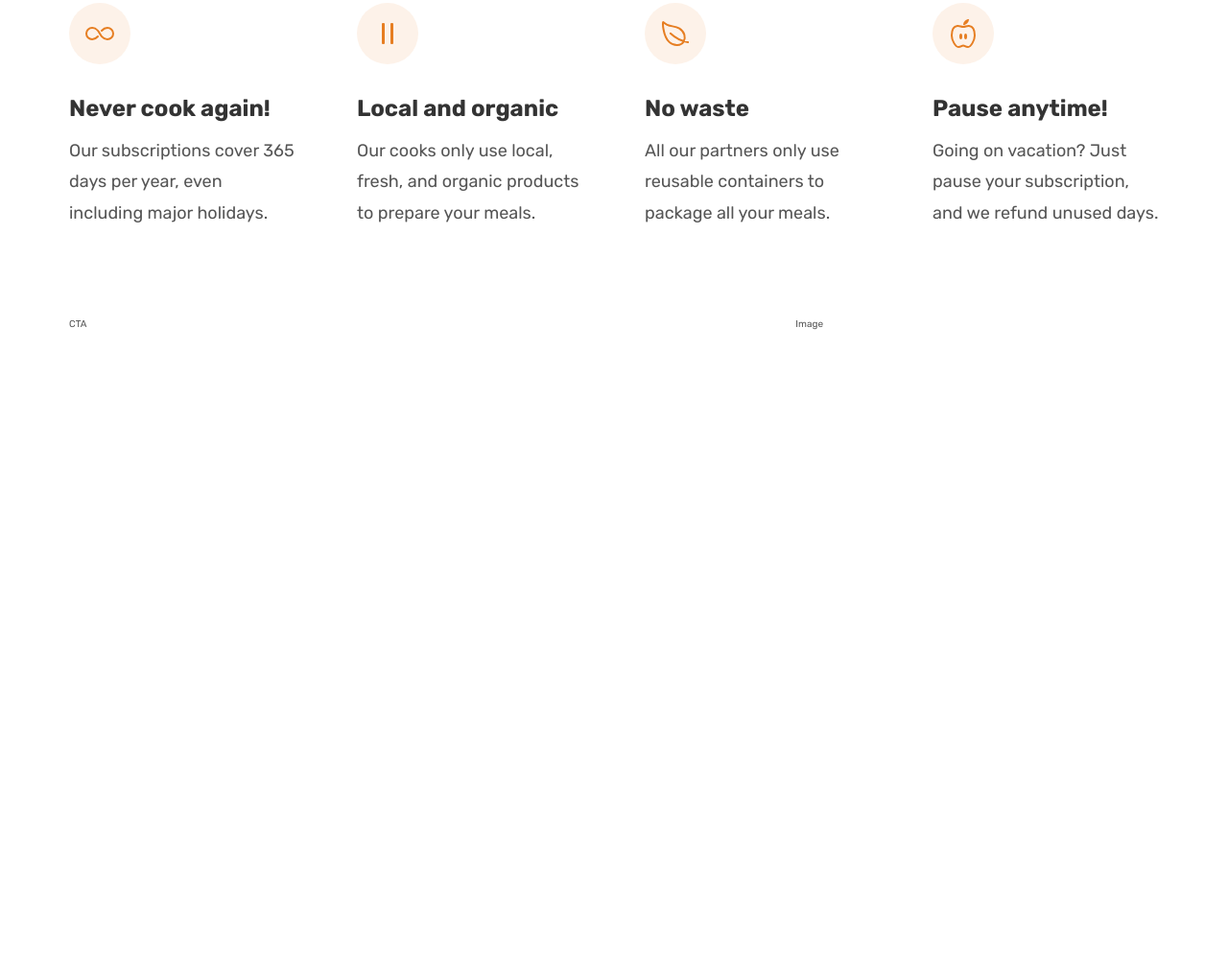
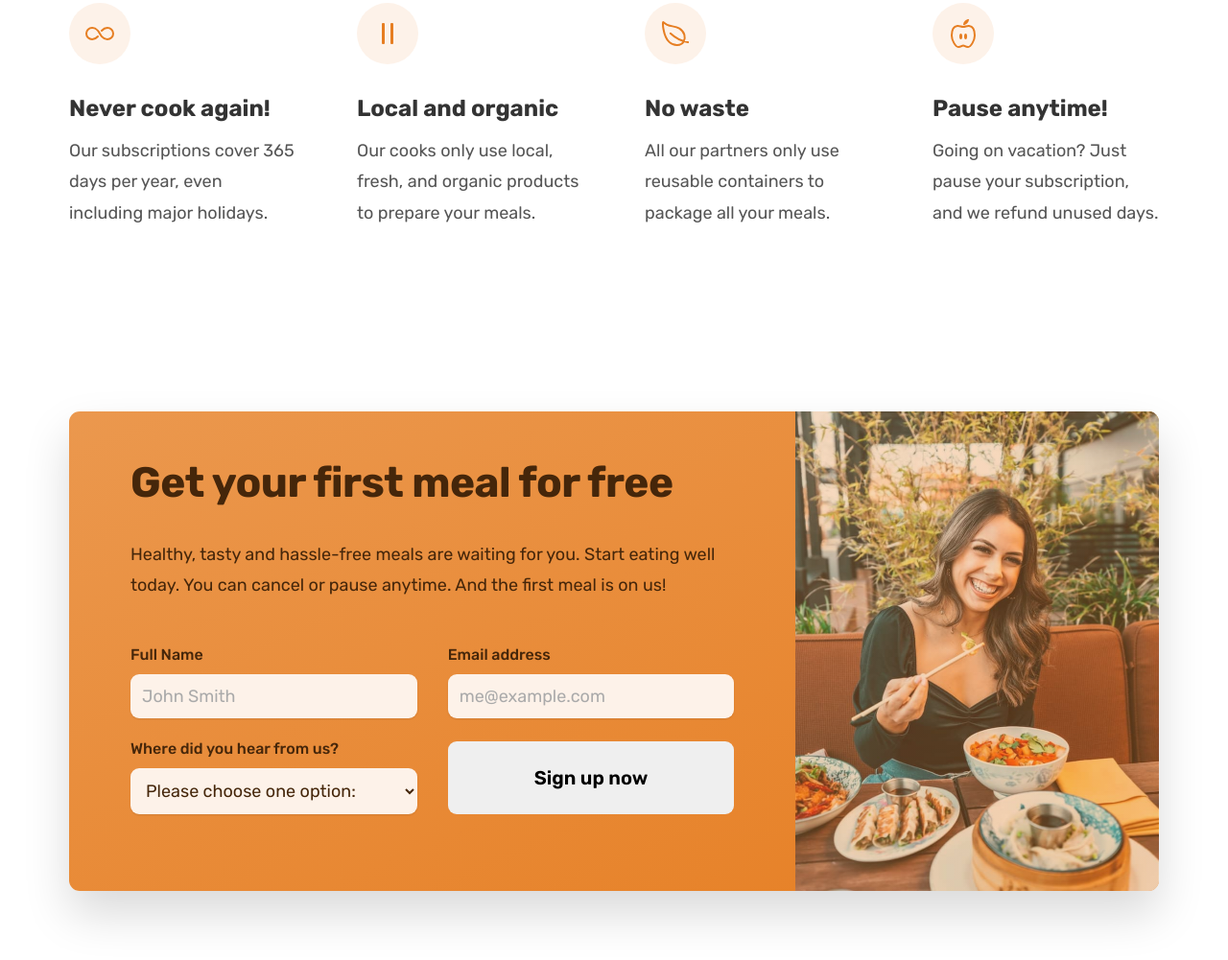
Before and after one commit to mohdzaid123/FoodWebApp, a plain HTML site: page index.html in a window 1280 px wide. Shown: the part 5739-6740 px from the top of the page at 96% size. Before the commit the page ends 6083 px from the top, so only its background shows below. Drawn offline with nearby package versions, Linux system fonts and the light colour scheme.

Commit message:
Initial commit 4

```diff
--- a/css/general.css
+++ b/css/general.css
@@ -31,6 +31,7 @@ Paragraph default:1.6
 - Tints:
 #fdf2e9
 #fae5d3;
+#eb984e;
 - Shades: #cf711f
 - Acccents:
 - Greys
@@ -38,7 +39,9 @@ Paragraph default:1.6
 #333
 #6f6f6f
 
+
 ---- 05 SHADOWS
+box-shadow: 0 2.4rem 4.8rem rgba(0, 0, 0, 0.075);
 
 --- 06 BORDER RADIUS
 Default :9px
@@ -148,6 +151,7 @@ body {
   letter-spacing: 0.75px;
 }
 
+.btn,
 .btn:link,
 .btn:visited {
   display: inline-block;
@@ -160,6 +164,11 @@ body {
   /* Put transoition on original state */
   /* transition: background-color 0.3s; */
   transition: all 0.3s;
+
+  /* Only for button */
+  border: none;
+  cursor: pointer;
+  font-family: inherit;
 }
 
 .btn--full:link,
--- a/css/style.css
+++ b/css/style.css
@@ -457,8 +457,83 @@
 /* CTA SECTION */
 /****************************************/
 
+.section-cta {
+  padding: 9.6rem 0;
+}
+
 .cta {
   display: grid;
   grid-template-columns: 2fr 1fr;
+  /* background-color: #e67e22; */
+  box-shadow: 0 2.4rem 4.8rem rgba(0, 0, 0, 0.15);
+  border-radius: 11px;
+
+  background-image: linear-gradient(to right bottom, #eb984e, #e67e22);
+  overflow: hidden;
+  /* temporary */
+  height: 50rem;
+}
+
+.cta-text-box {
+  padding: 4.8rem 6.4rem 6.4rem 6.4rem;
+  color: #45260a;
+  /* color: red; */
+}
+
+.cta .heading-secondary {
+  color: inherit;
+  margin-bottom: 3.2rem;
+}
+.cta-text {
+  font-size: 1.8rem;
+  line-height: 1.8;
+  margin-bottom: 4.8rem;
+}
+
+.cta-img-box {
+  background-image: linear-gradient(
+      to right bottom,
+      rgba(235, 151, 78, 0.35),
+      rgba(230, 125, 34, 0.35)
+    ),
+    url("../img/eating.jpg");
+  background-size: cover;
+  background-position: center;
+}
+
+.cta-form {
+  display: grid;
+  grid-template-columns: 1fr 1fr;
+  column-gap: 3.2rem;
+  row-gap: 2.4rem;
+}
+
+.cta-form label {
+  display: block;
+  font-size: 1.6rem;
+  font-weight: 500;
+  margin-bottom: 1.2rem;
+}
+
+.cta-form input,
+.cta-form select {
+  font-family: inherit;
+  width: 100%;
+  padding: 1.2rem;
+  font-size: 1.8rem;
+  border: none;
+  color: inherit;
+  background-color: #fdf2e9;
+  border-radius: 9px;
+  box-shadow: 0 1px 2px rgba(0, 0, 0, 0.1);
+}
+
+.cta-form input::placeholder {
+  color: #aaa;
+}
+
+.cta-form select {
+}
+.cta-form button {
 
 }
--- a/index.html
+++ b/index.html
@@ -522,12 +522,59 @@
           </div>
         </div>
       </section>
+
       <section class="section-cta">
-        <div class="container cta">
-          <div class="cta-text-box">CTA</div>
-          <div class="cta-img-box">Image</div>
+        <div class="container">
+          <div class="cta">
+            <div class="cta-text-box">
+              <h2 class="heading-secondary">Get your first meal for free</h2>
+              <p class="cta-text">
+                Healthy, tasty and hassle-free meals are waiting for you. Start
+                eating well today. You can cancel or pause anytime. And the
+                first meal is on us!
+              </p>
+              <form class="cta-form" action="#">
+                <div>
+                  <label for="full-name">Full Name</label>
+                  <input
+                    id="full-name"
+                    type="text"
+                    placeholder="John Smith"
+                    required
+                  />
+                </div>
+                <div>
+                  <label for="email">Email address</label>
+                  <input
+                    id="email"
+                    type="email"
+                    placeholder="me@example.com"
+                    required
+                  />
+                </div>
+                <div>
+                  <label id="select-where">Where did you hear from us?</label>
+                  <select id="select-where" required>
+                    <option value="">Please choose one option:</option>
+                    <option value="friends">Friends and family</option>
+                    <option value="youtube">Youtube videos</option>
+                    <option value="podcast">Podcast</option>
+                    <option value="ad">Facebook ad</option>
+                    <option value="others">Others</option>
+                  </select>
+                </div>
+                <button class="btn ">Sign up now</button>
+              </form>
+            </div>
+            <div
+              class="cta-img-box"
+              role="img"
+              aria-label="Woman enjoying food"
+            ></div>
+          </div>
         </div>
       </section>
     </main>
   </body>
 </html>
+<!-- 2e1907 -->
```
